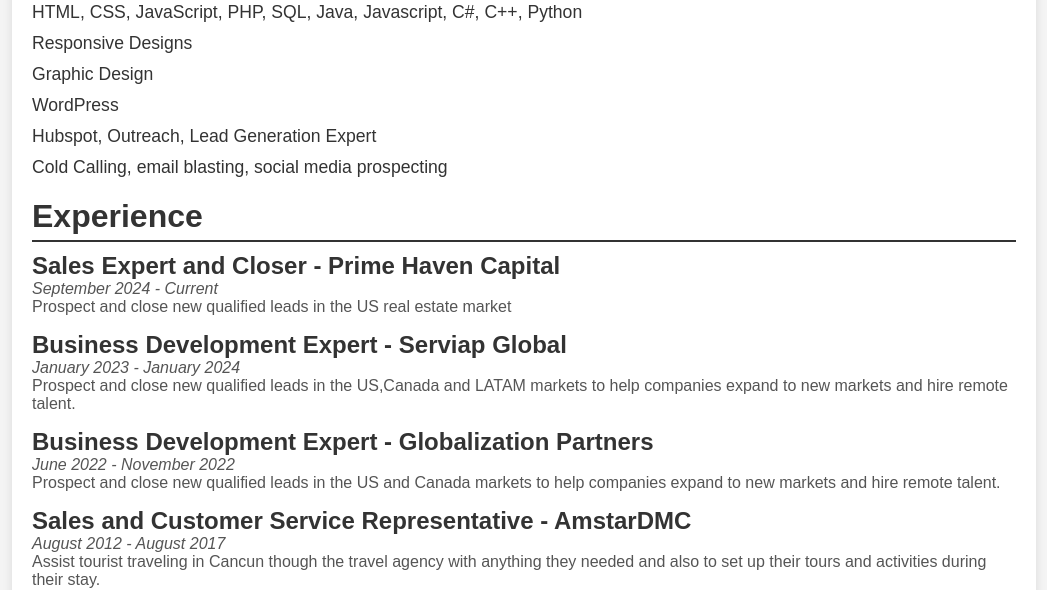
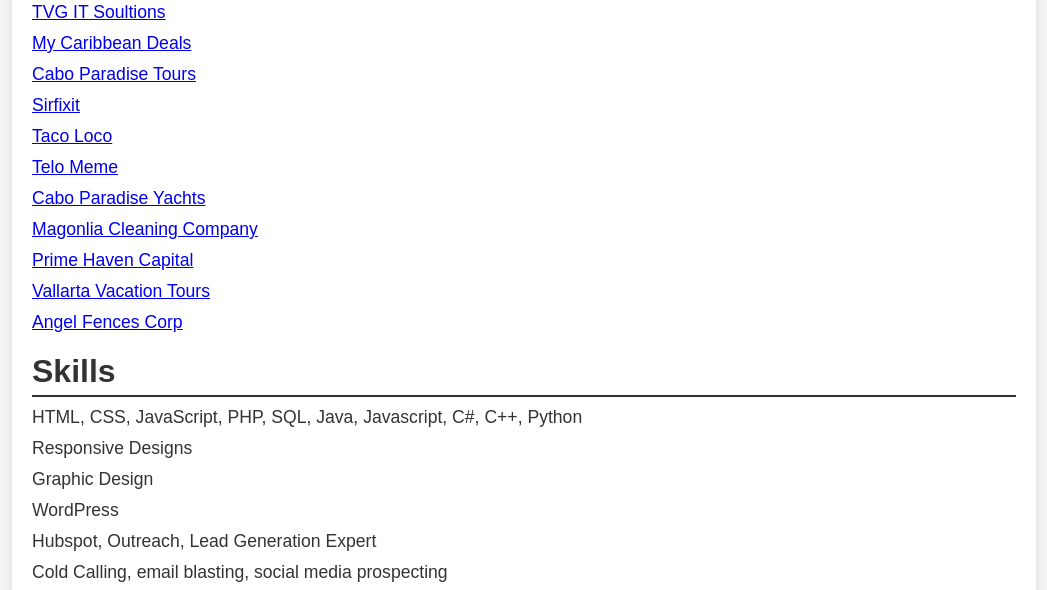
Before and after one commit to Einsteinmonkey/Angel--Mauricio-Godinez, a plain HTML site: page index.html in a window 1280 px wide. Shown: the part 510-1100 px from the top of the page, without its empty margins (116-1163 px from the left). Drawn offline with Linux system fonts and the light colour scheme.

Commit message:
Update index.html

```diff
--- a/index.html
+++ b/index.html
@@ -107,6 +107,23 @@
             </ul>
         </section>
 
+                <section class="Portfolio">
+            <h2>Portfolio</h2>
+            <ul>
+                <li><a href="https://tvgitsolutions.com/main/">TVG IT Soultions</a></li>
+                <li><a href="https://mycaribbeandeals.com/">My Caribbean Deals</a></li>
+                <li><a href="https://caboparadisetours.com/main/">Cabo Paradise Tours</a></li>
+                <li><a href="https://sirfixit.com/">Sirfixit</a></li>
+                <li><a href="https://tacolocoga.com/">Taco Loco</a></li>
+                <li><a href="https://telomeme.com/">Telo Meme</a></li>
+                <li><a href="https://yachts.caboparadisetours.com/main/">Cabo Paradise Yachts</a></li>
+                <li><a href="https://www.cleanwithmagnolia.com/main/">Magonlia Cleaning Company</a></li>
+                <li><a href="https://primehavencapital.com/">Prime Haven Capital</a></li>
+                <li><a href="https://vallartavacationtours.com/">Vallarta Vacation Tours</a></li>
+                <li><a href="https://angelfencescorp.com/">Angel Fences Corp</a></li>
+            </ul>
+        </section>
+
         <section class="habilidades">
             <h2>Skills</h2>
             <ul>
```
